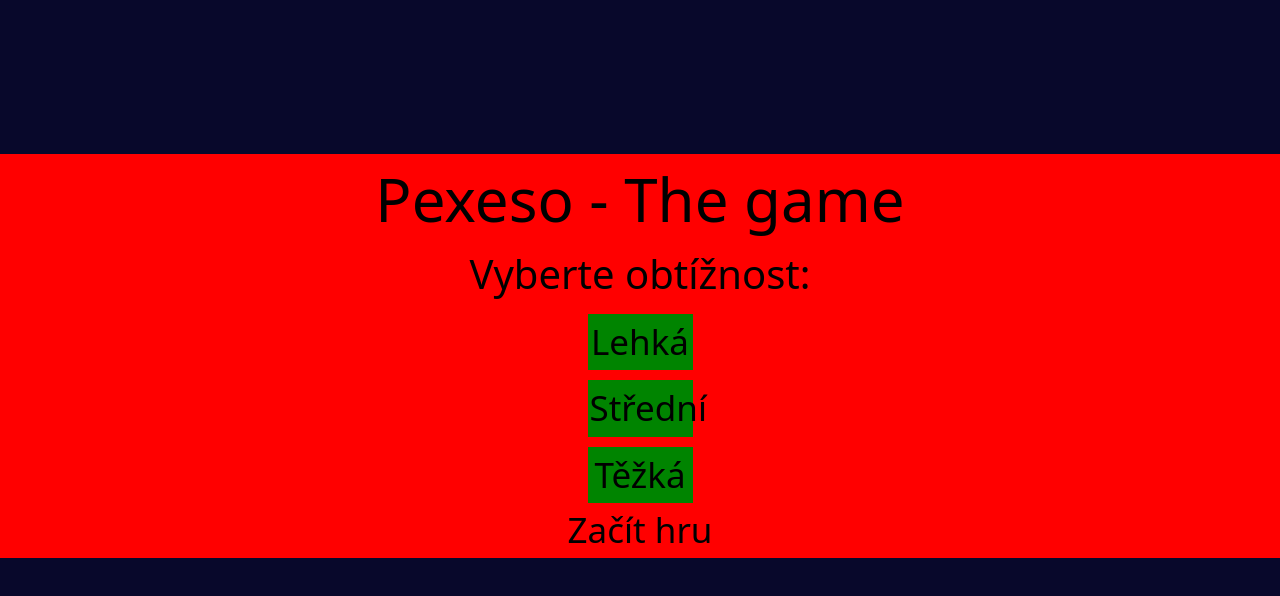
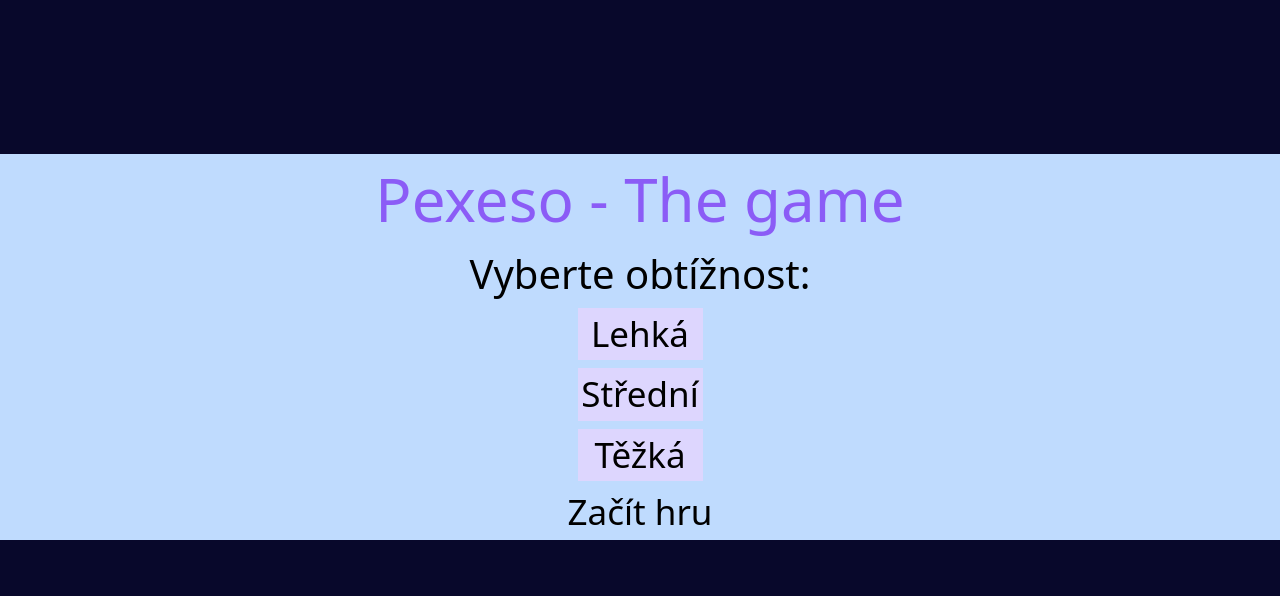
Before and after one commit to matejbartoncik/simplePexesoGame, a website: page index.html in a window 1280 px wide. Drawn offline with Linux system fonts and the light colour scheme.

Commit message:
MIluju tě

```diff
--- a/CSS/styles.css
+++ b/CSS/styles.css
@@ -32,17 +32,11 @@ body {
 .diffChoose{font-size: 35px;
 }
 .label-style {
-  background-color: rgb(0, 132, 0);
-  width: 105px;
-  margin-top:10px;
-  padding: 2px;
+  width: 125px;
   text-align: center;
 }
 .label-checked{
-  background-color: rgb(157, 164, 157);
-  width: 105px;
-  margin-top:10px;
-  padding: 2px;
+  width: 125px;
   text-align: center;
 }
 .label-style:active{color: wheat;}
--- a/index.html
+++ b/index.html
@@ -3,36 +3,37 @@
   <head>
     <meta charset="UTF-8" />
     <meta name="viewport" content="width=device-width, initial-scale=1.0" />
+     <link rel="stylesheet" href="CSS/styles.css">
     <link rel="stylesheet" href="CSS/output.css">
-    <link rel="stylesheet" href="CSS/styles.css">
     <link rel="stylesheet" href="/CSS/media-querry.css" />
 
     <title>Pexeso game</title>
   </head>
   <body>
-    <section name="startSection" class="startSection">
-      <h1 class="center-align header">Pexeso - The game</h1>
+    <section name="startSection" class="startSection bg-blue-200">
+      <h1 class="center-align header text-violet-500">Pexeso - The game</h1>
       <p class="center-align diffSetting">Vyberte obtížnost:</p>
 
       <div class="diffChoose">
-        <div class="center-align">
+
+        <div class="flex justify-center">
           <label class="label-style" onclick="changeBackground()" name="label">
             <input type="radio" class="hidden" name="difficulty" />
-            <p class="diff">Lehká</p>
+            <p class="bg-violet-200 my-1 text-center">Lehká</p>
           </label>
         </div>
 
-        <div class="center-align">
-          <label class="label-style" name="label" onclick="changeBackground()">
+        <div class="flex justify-center ">
+          <label class="label-style" name="label" >
             <input type="radio" class="hidden" name="difficulty" />
-            <p class="diff">Střední</p>
+            <p class="bg-violet-200 my-1 ">Střední</p>
           </label>
         </div>
 
-        <div class="center-align">
+        <div class="flex justify-center">
           <label class="label-style" onclick="changeBackground()" name="label">
             <input type="radio" class="hidden" name="difficulty" />
-            <p class="diff">Těžká</p>
+            <p class="bg-violet-200 my-1">Těžká</p>
           </label>
         </div>
       </div>
```
Also changed, not shown: CSS/output.css.
